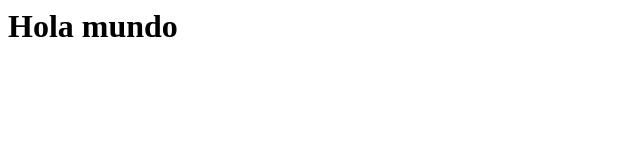
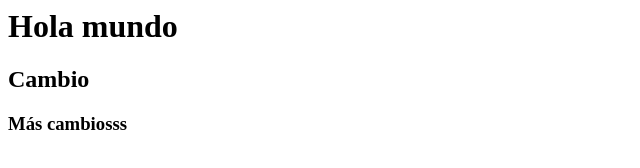
Before and after one commit to dafne-oli/ejemplo_automatico, a plain HTML site: page index.html in a window 1280 px wide. Shown: the whole page, without its empty margins (0-640 px from the left). Drawn offline with Linux system fonts and the light colour scheme.

Commit message:
Update index.html

```diff
--- a/index.html
+++ b/index.html
@@ -1 +1,3 @@
 <h1>Hola mundo</h1>
+<h2>Cambio</h2>
+<h3>Más cambiosss</h3>
```
